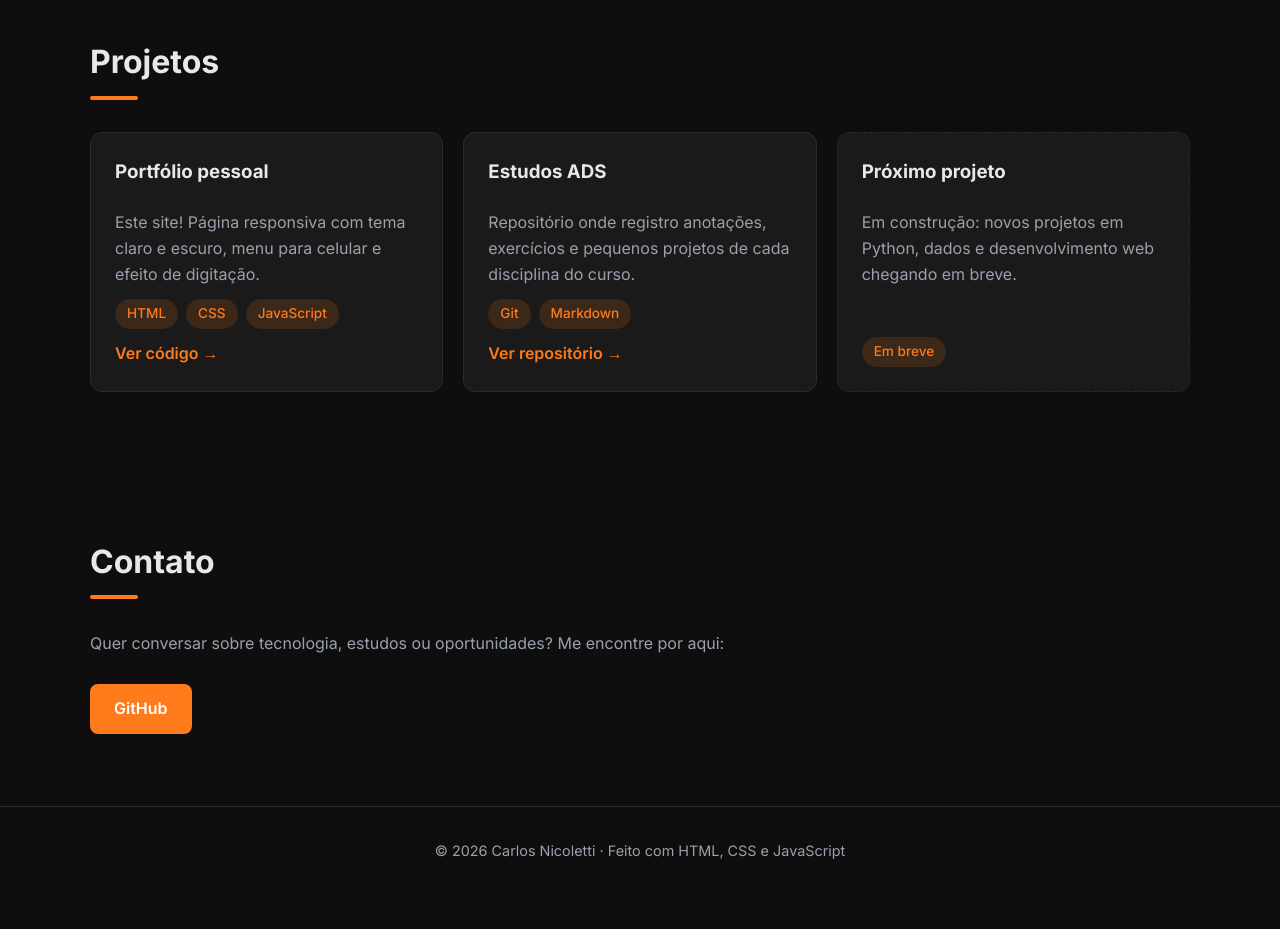
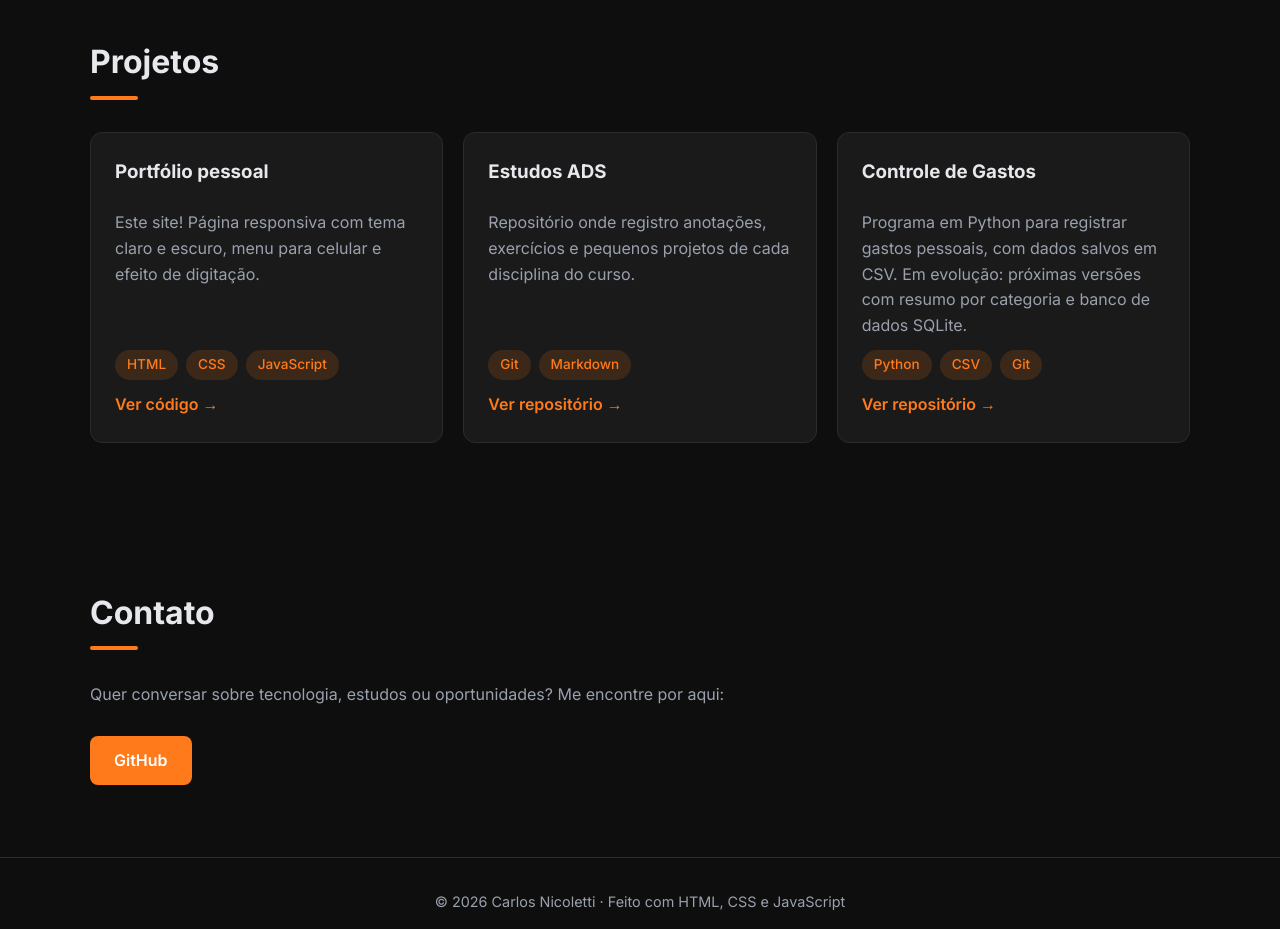
Before and after one commit to CarlosNicoletti/CarlosNicoletti.github.io, a plain HTML site: page index.html in a window 1280 px wide. Shown: the part 2200-3129 px from the top of the page. Before the commit the page ends 3094 px from the top, so only its background shows below. Drawn offline with Linux system fonts and the light colour scheme.

Commit message:
Adicionar projeto controle de gastos.

```diff
--- a/index.html
+++ b/index.html
@@ -142,10 +142,11 @@
           <a href="https://github.com/CarlosNicoletti/estudos-ads" target="_blank" rel="noopener" class="link-projeto">Ver repositório →</a>
         </article>
 
-        <article class="card-projeto card-em-breve">
-          <h3>Próximo projeto</h3>
-          <p>Em construção: novos projetos em Python, dados e desenvolvimento web chegando em breve.</p>
-          <ul class="tags"><li>Em breve</li></ul>
+        <article class="card-projeto">
+          <h3>Controle de Gastos</h3>
+          <p>Programa em Python para registrar gastos pessoais, com dados salvos em CSV. Em evolução: próximas versões com resumo por categoria e banco de dados SQLite.</p>
+          <ul class="tags"><li>Python</li><li>CSV</li><li>Git</li></ul>
+          <a href="https://github.com/CarlosNicoletti/Controle-de-gastos" target="_blank" rel="noopener" class="link-projeto">Ver repositório →</a>
         </article>
 
       </div>
```
